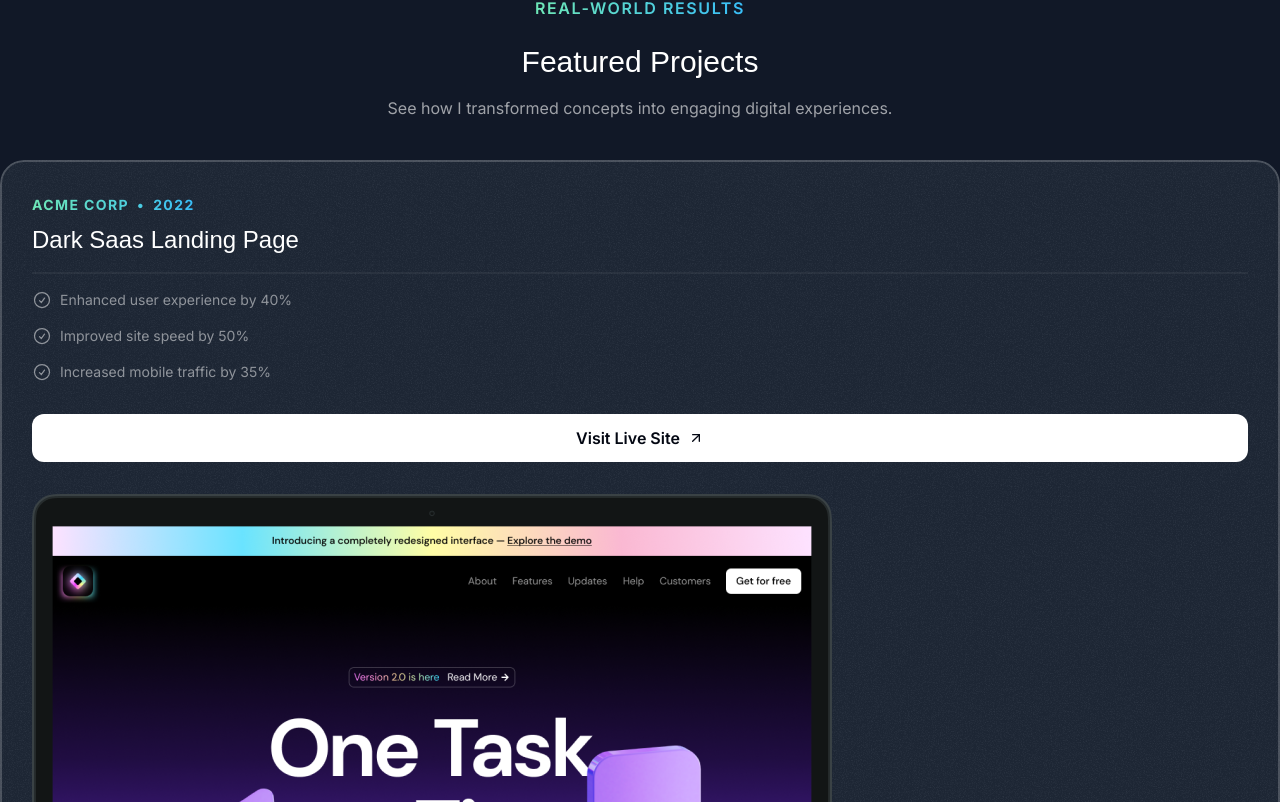
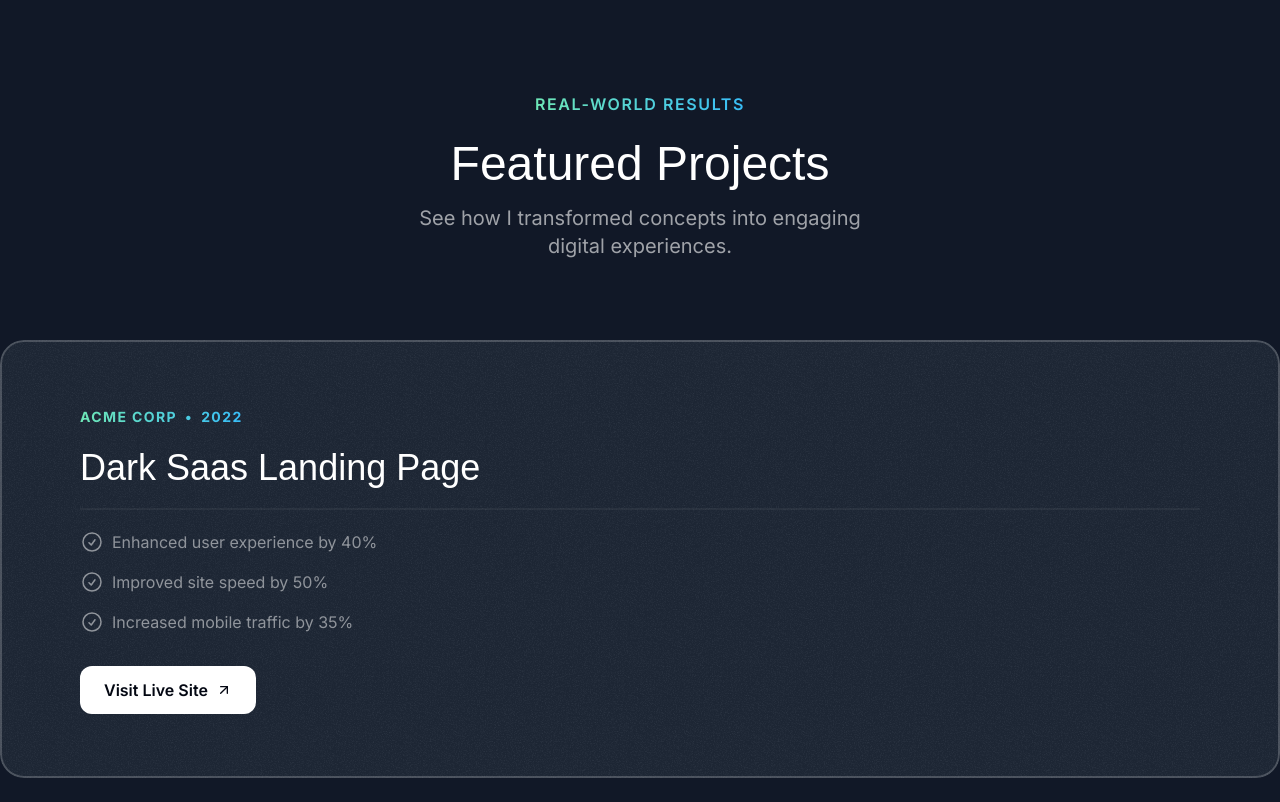
Before and after one commit to matstmr/portfolio, a Next.js app: page / in a window 1280 px wide. Shown: the part 898-1700 px from the top of the page. Built offline with nearby package versions, Linux system fonts and the light colour scheme; a web font is replaced by a local one.

Commit message:
Finish project section

```diff
--- a/src/app/globals.css
+++ b/src/app/globals.css
@@ -11,3 +11,9 @@
         @apply absolute inset-0 border-2 top-1/2 left-1/2 -translate-x-1/2 -translate-y-1/2 rounded-full border-emerald-300/5 shadow-[0_0_80px_inset] shadow-emerald-300/5
     }
 }
+
+@layer utilities {
+    .container {
+        @apply lg:max-w-5xl;
+    }
+}
--- a/src/app/page.tsx
+++ b/src/app/page.tsx
@@ -1,15 +1,15 @@
 import { Header } from "@/sections/Header";
 import { HeroSection } from "@/sections/Hero";
 import { ProjectsSection } from "@/sections/Projects";
+import { TapeSection } from "@/sections/Tape";
 
 export default function Home() {
   return (
-    <main>
-      <div>
-        <Header />
-        <HeroSection />
-        <ProjectsSection />
-      </div>
-    </main>
+    <div>
+      <Header />
+      <HeroSection />
+      <ProjectsSection />
+      <TapeSection />
+    </div>
   );
 }
--- a/src/sections/Projects.tsx
+++ b/src/sections/Projects.tsx
@@ -47,56 +47,64 @@
 
 export const ProjectsSection = () => {
   return (
-    <section className="pb-16">
+    <section className="pb-16 lg:py-24">
       <div className="container">
         <div className="flex justify-center">
           <p className="uppercase font-semibold tracking-widest bg-gradient-to-r from-emerald-300 to-sky-400 text-center bg-clip-text text-transparent">
             Real-World Results
           </p>
         </div>
-        <h2 className="font-serif text-3xl text-center mt-6">
+        <h2 className="font-serif text-3xl md:text-5xl text-center mt-6">
           Featured Projects
         </h2>
-        <p className="text-center text-white/60 mt-4">
+        <p className="text-center md:text-lg lg:text-xl text-white/60 mt-4 max-w-md mx-auto ">
           See how I transformed concepts into engaging digital experiences.
         </p>
       </div>
-      <div className="flex flex-col mt-10 gap-20">
+      <div className="flex flex-col mt-10 md:mt-20 gap-20">
         {portfolioProjects.map((project) => (
           <div
             key={project.title}
-            className="bg-gray-800 rounded-3xl relative z-0 overflow-hidden after:z-10 after:content-[''] after:absolute after:inset-0 after:outline-2 after:outline after:-outline-offset-2 after:rounded-3xl after:outline-white/20 px-8 pt-8 after:pointer-events-none"
+            className="bg-gray-800 rounded-3xl relative z-0 overflow-hidden after:z-10 after:content-[''] after:absolute after:inset-0 after:outline-2 after:outline after:-outline-offset-2 after:rounded-3xl after:outline-white/20 px-8 pt-8 md:pt-12 md:px-10 lg:pt-16 lg:px-20 after:pointer-events-none"
           >
             <div
               className="absolute inset-0 -z-10 opacity-5"
               style={{ backgroundImage: `url(${grainImage.src})` }}
             ></div>
+            <div className="lg-grid lg:gris-cols lg:gap-16">
+              <div className="lg:pb-16">
                 <div className="bg-gradient-to-r from-emerald-300 to-sky-400 inline-flex gap-2 font-bold uppercase tracking-widest text-sm text-transparent bg-clip-text">
                   <span>{project.company}</span>
                   <span>&bull;</span>
                   <span>{project.year}</span>
                 </div>
-            <h3 className="font-serif text-2xl mt-2">{project.title}</h3>
-            <hr className="border-t-2 border-white/5 mt-4" />
-            <ul className="flex flex-col gap-4 mt-4">
+                <h3 className="font-serif text-2xl mt-2 md:mt-5 md:text-4xl">
+                  {project.title}
+                </h3>
+                <hr className="border-t-2 border-white/5 mt-4 md:mt-5" />
+                <ul className="flex flex-col gap-4 mt-4 md:mt-5">
                   {project.results.map((result) => (
-                <li className="flex gap-2 text-sm text-white/50">
-                  <CheckCircleIcon className="size-5" />
+                    <li className="flex gap-2 text-sm md:text-base text-white/50">
+                      <CheckCircleIcon className="size-5 md:size-6" />
                       <span>{result.title}</span>
                     </li>
                   ))}
                 </ul>
                 <a href={project.link}>
-              <button className="bg-white text-gray-950 h-12 w-full rounded-xl font-semibold inline-flex items-center justify-center gap-2 mt-8">
+                  <button className="bg-white text-gray-950 h-12 w-full md:w-auto px-6 rounded-xl font-semibold inline-flex items-center justify-center gap-2 mt-8">
                     <span>Visit Live Site</span>
                     <ArrowUpRightIcon className="size-4" />
                   </button>
                 </a>
+              </div>
+              <div className="relative">
                 <Image
                   src={project.image}
                   alt={project.title}
-              className="mt-8 -mb-4"
+                  className="mt-8 -mb-4 md:-mb-0 lg:mt-0 lg:absolute lg:h-full lg:w-auto lg:max-w-none"
                 />
+              </div>
+            </div>
           </div>
         ))}
       </div>
```
Lines whose indentation alone changed are shown as unchanged.
